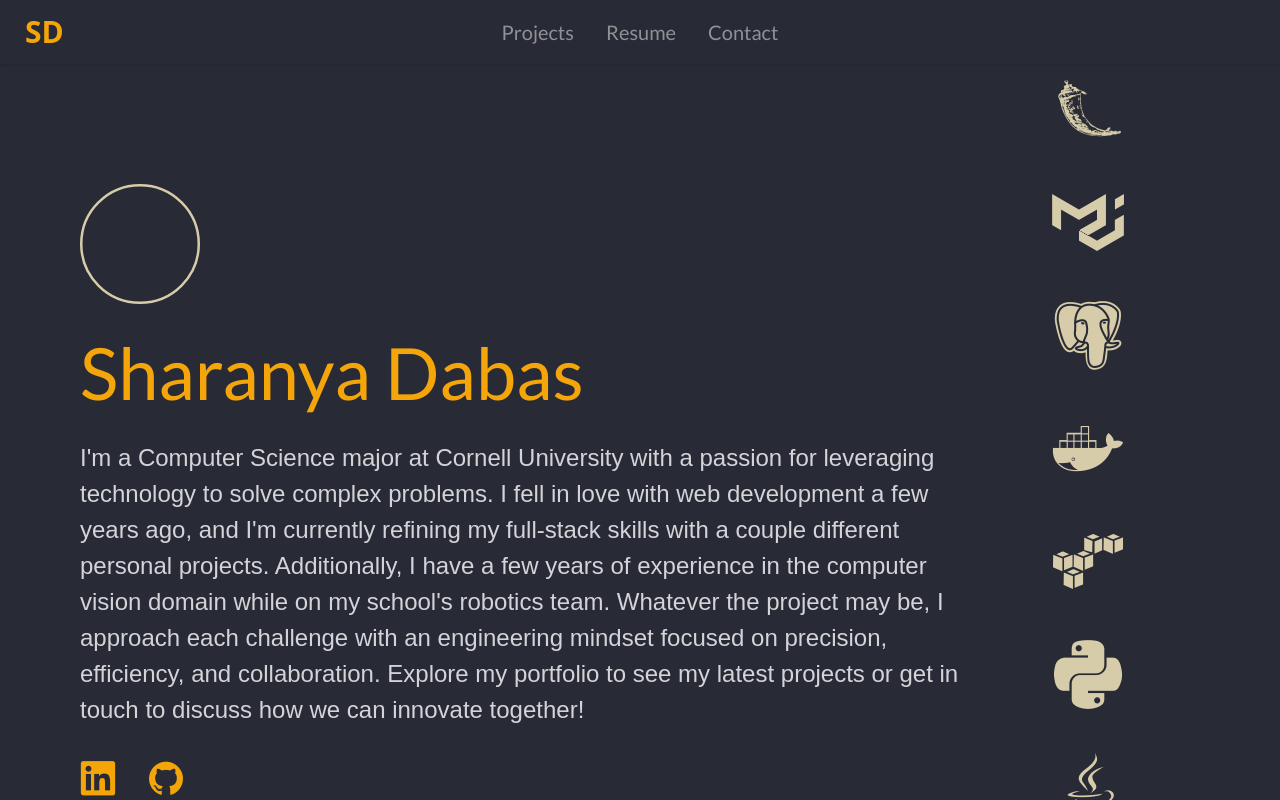
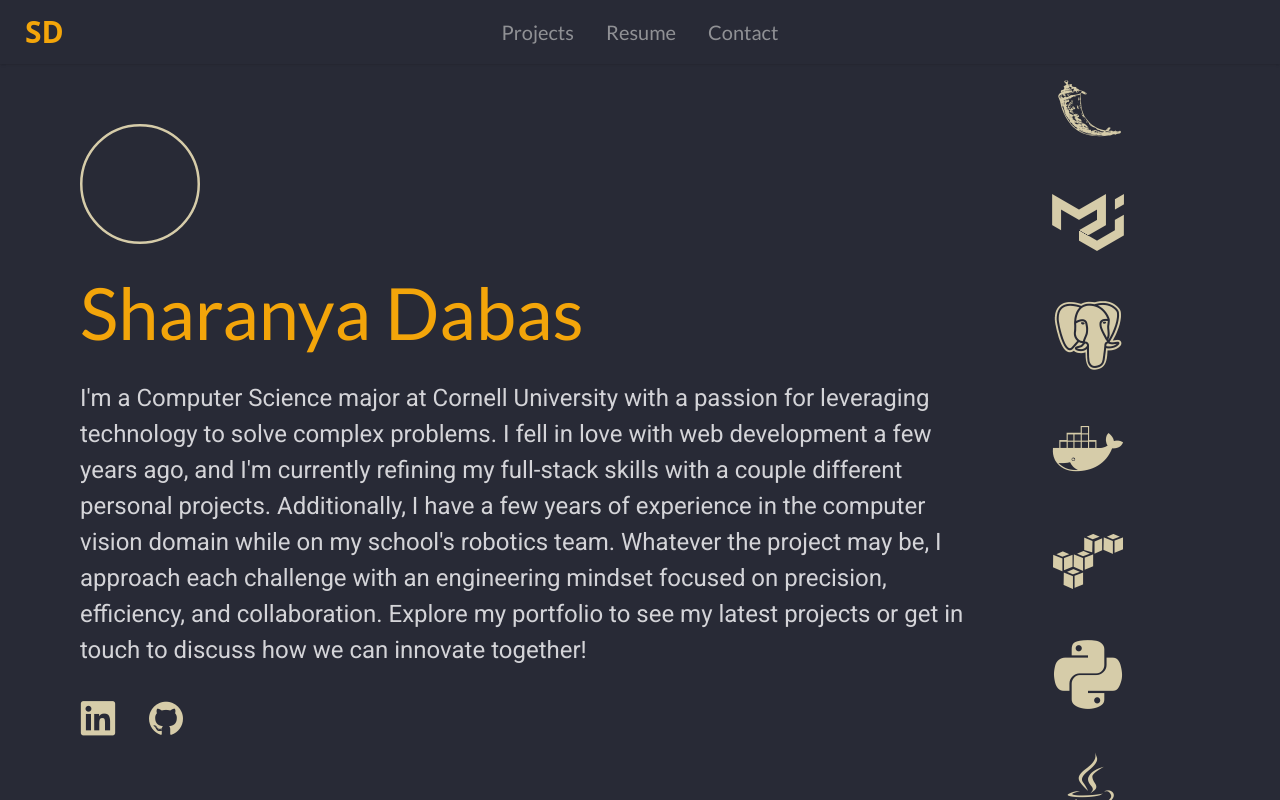
Before and after one commit to sharanyadabas/portfolio_v2, a website: page public/index.html in a window 1280 px wide. Drawn offline with nearby package versions, Linux system fonts and the light colour scheme; some packages are replaced by stand-ins of ours; a script that the page names is missing.

Commit message:
styling fix

```diff
--- a/app.css
+++ b/app.css
@@ -2,11 +2,12 @@
 @import url("https://fonts.googleapis.com/css2?family=Poppins:ital,wght@0,100;0,200;0,300;0,400;0,500;0,600;0,700;0,800;0,900;1,100;1,200;1,300;1,400;1,500;1,600;1,700;1,800;1,900&display=swap");
 @import url("https://fonts.googleapis.com/css2?family=Merriweather+Sans:ital,wght@0,300..800;1,300..800&family=Poppins:ital,wght@0,100;0,200;0,300;0,400;0,500;0,600;0,700;0,800;0,900;1,100;1,200;1,300;1,400;1,500;1,600;1,700;1,800;1,900&display=swap");
 @import url("https://fonts.googleapis.com/css2?family=Lato:ital,wght@0,100;0,300;0,400;0,700;0,900;1,100;1,300;1,400;1,700;1,900&display=swap");
+@import url("https://fonts.googleapis.com/css2?family=Roboto:ital,wght@0,100..900;1,100..900&display=swap");
 
 @import "tailwindcss";
 
 @plugin "daisyui" {
-  themes: light --preferslight, dark --default, dracula;
+  themes: dracula;
 }
 
 @plugin "daisyui/theme" {
@@ -18,7 +19,7 @@
 
 @theme {
   --font-header: Lato, sans-serif;
-  --font-body: Merriweather, sans-serif;
+  --font-body: Roboto, sans-serif;
   --font-weight-header: 700;
 }
 
--- a/public/index.html
+++ b/public/index.html
@@ -119,7 +119,9 @@
     <div
       class="flex flex-col lg:flex-row flex-1 items-center justify-center px-10 lg:px-20"
     >
-      <div class="flex flex-col w-full lg:w-4/5 justify-center gap-8">
+      <div
+        class="flex flex-col w-full lg:w-4/5 lg:-translate-y-[60px] justify-center gap-8"
+      >
         <div
           class="relative hidden lg:flex rounded-full overflow-hidden w-60 h-60 border-5 border-secondary scale-50 -translate-x-[60px] translate-y-[60px]"
         >
@@ -151,10 +153,10 @@
         </div>
         <div class="flex gap-8">
           <a href="https://www.linkedin.com/in/sharanya-dabas/" target="_blank"
-            ><i class="devicon-linkedin-plain text-4xl text-primary"></i
+            ><i class="devicon-linkedin-plain text-4xl text-secondary"></i
           ></a>
           <a href="https://github.com/sharanyadabas" target="_blank">
-            <i class="devicon-github-original text-4xl text-primary"></i
+            <i class="devicon-github-original text-4xl text-secondary"></i
           ></a>
         </div>
       </div>
```
Also changed, not shown: public/output.css.
